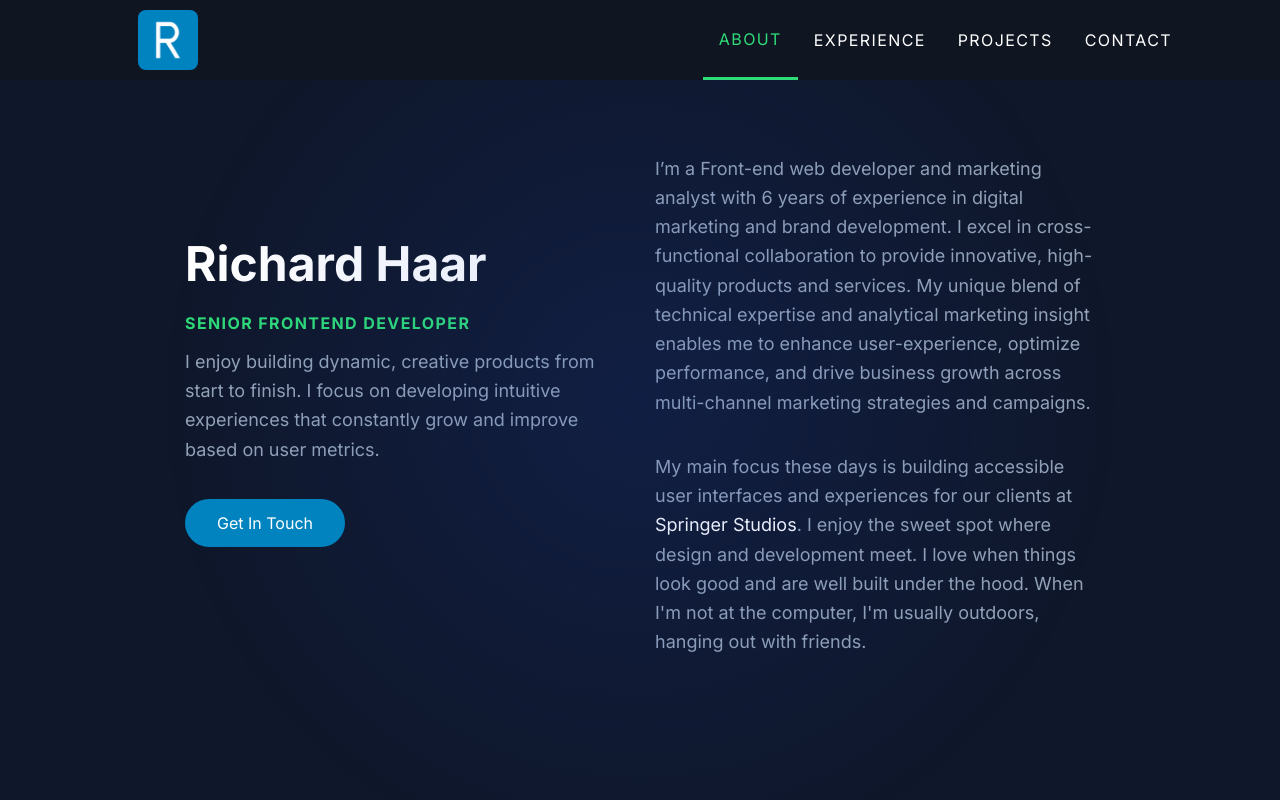
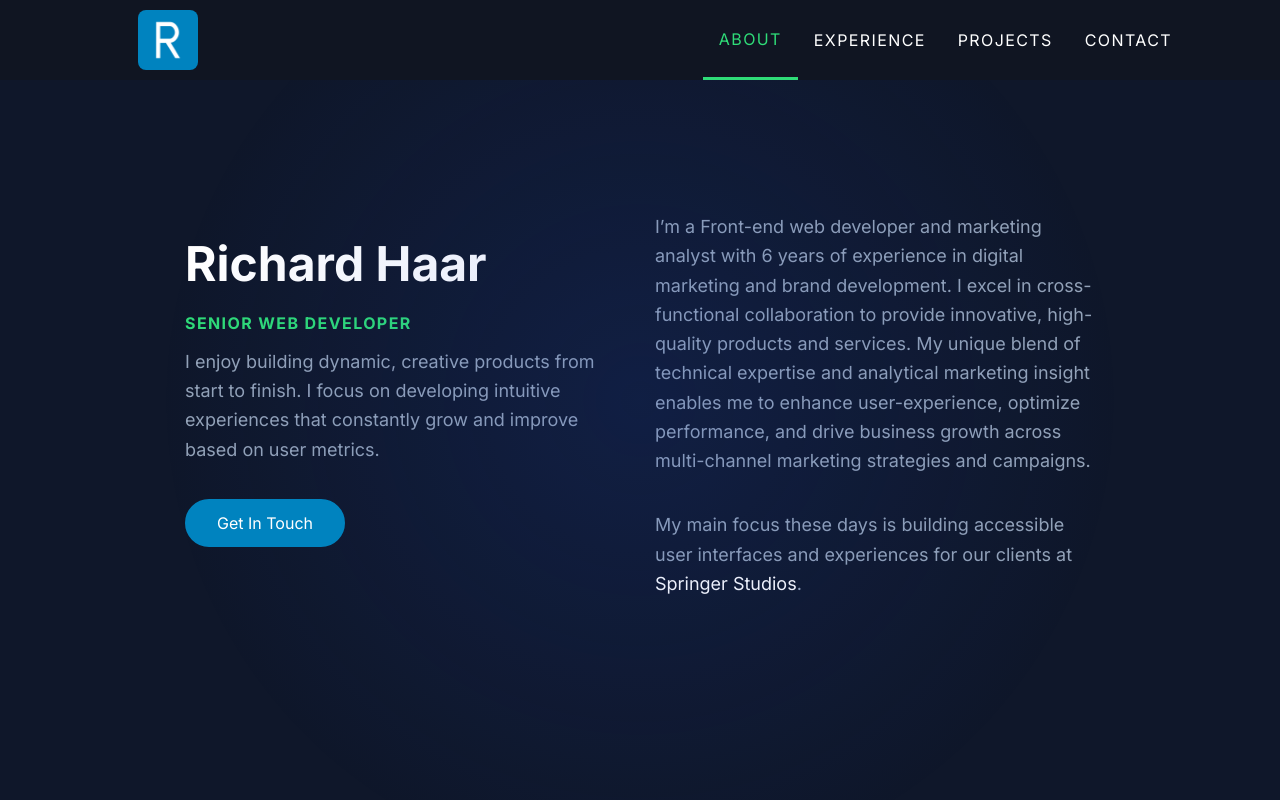
Before and after one commit to itsrichardhaar/Springer-React-Sandbox, a React (Create React App) app in the folder springer-sandbox/: page / in a window 1280 px wide. Shown: the top 800 px of the page. Built offline with nearby package versions, Linux system fonts and the light colour scheme.

Commit message:
Update Data.js descriptions in InfoSection

```diff
--- a/springer-sandbox/src/components/InfoSection/Data.js
+++ b/springer-sandbox/src/components/InfoSection/Data.js
@@ -6,14 +6,14 @@ export const homeObjOne = {
     lightBg: true,
     lightText: false,
     lightTextDesc: true,
-    topLine: 'Senior Frontend Developer',
+    topLine: 'Senior Web Developer',
     headline: 'Richard Haar',
     description:
       'I enjoy building dynamic, creative products from start to finish. I focus on developing intuitive experiences that constantly grow and improve based on user metrics.',
     descriptionTwo: 'I’m a Front-end web developer and marketing analyst with 6 years of experience in digital marketing and brand development. I excel in cross-functional collaboration to provide innovative, high-quality products and services. My unique blend of technical expertise and analytical marketing insight enables me to enhance user-experience, optimize performance, and drive business growth across multi-channel marketing strategies and campaigns.',
     descriptionThree: <>
     My main focus these days is building accessible user interfaces and experiences for our clients at{' '}
-    <Link class="body-link" to="//www.springerstudios.com/">Springer Studios</Link>. I enjoy the sweet spot where design and development meet. I love when things look good and are well built under the hood. When I'm not at the computer, I'm usually outdoors, hanging out with friends.
+    <Link class="body-link" to="//www.springerstudios.com/">Springer Studios</Link>.
   </>,
     buttonLabel: 'Get In Touch',
     imgStart: false,
```
